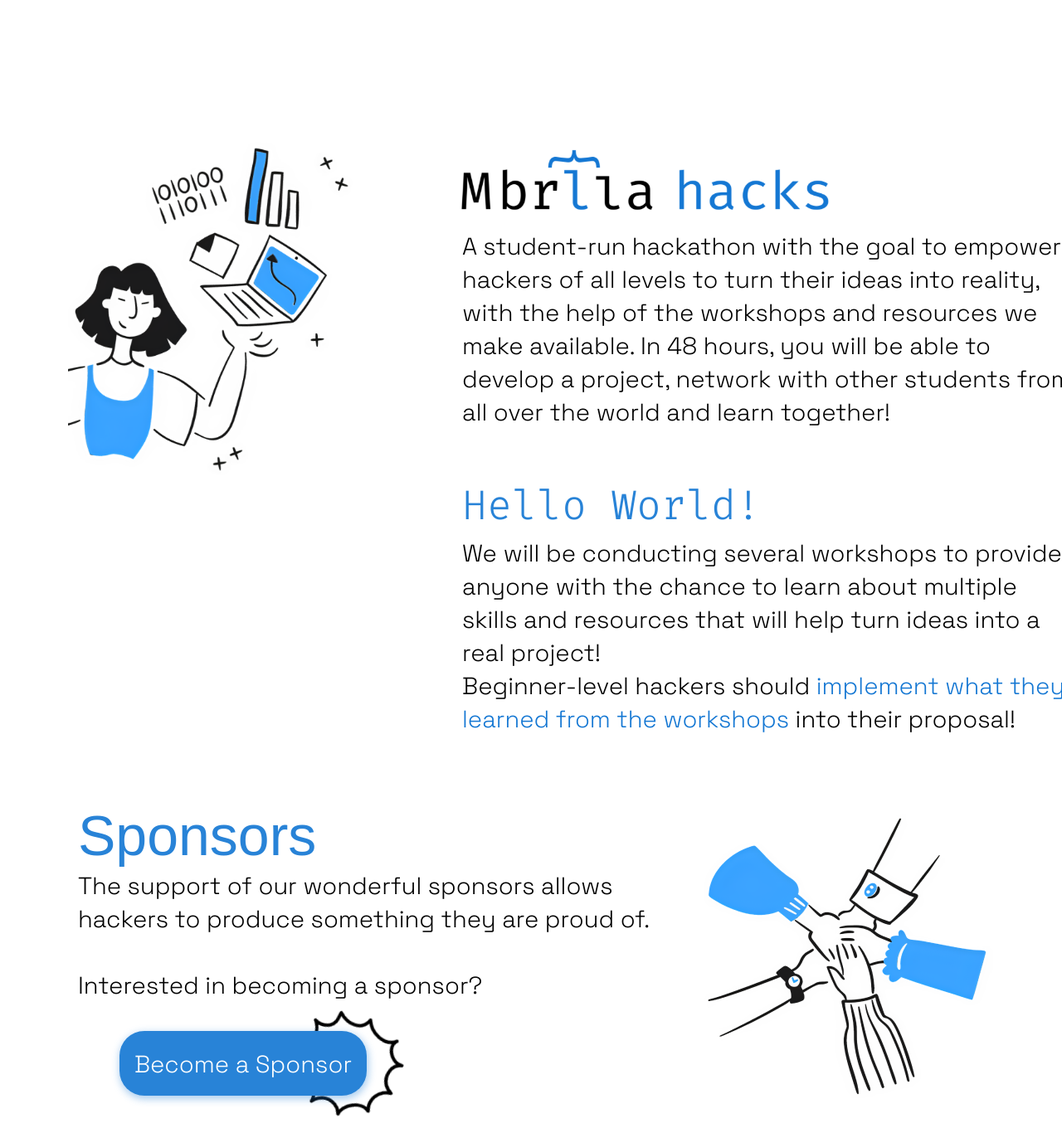
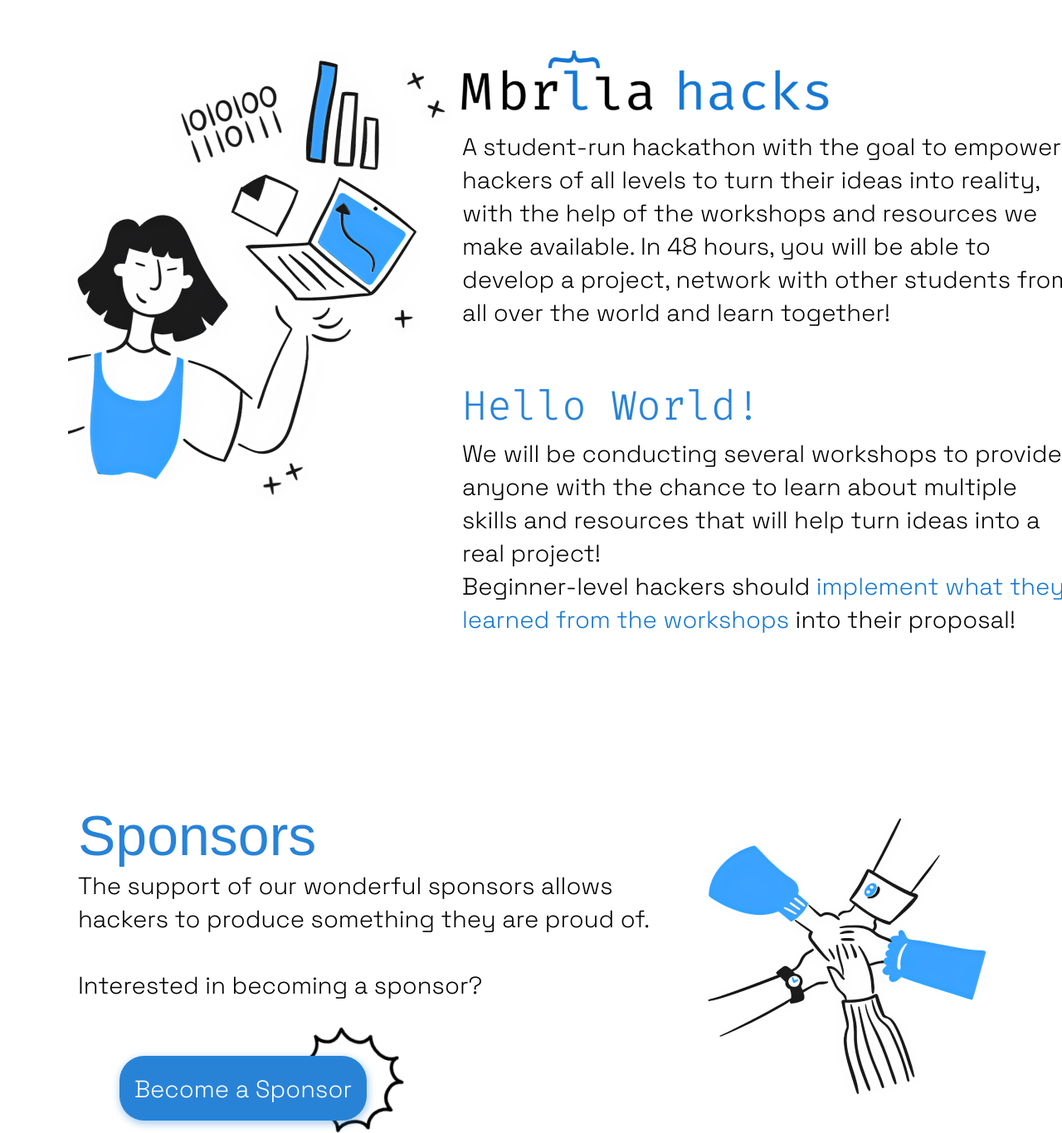
Before and after one commit to MbrllaHacks/Website, a React (Create React App) app: page / in a window 1280 px wide. Shown: the part 964-2330 px from the top of the page at 83% size. Built offline with nearby package versions, Linux system fonts and the light colour scheme; a web font is replaced by a local one.

Commit message:
more alignment adjustments :(

```diff
--- a/src/App.js
+++ b/src/App.js
@@ -10,7 +10,7 @@ function App() {
     <div>
       <NavbarComp />
       <Home />
-      <About />
+      <About/>
       <Sponsors/>
     </div>
   );
--- a/src/components/About/about.css
+++ b/src/components/About/about.css
@@ -9,6 +9,11 @@
 .umbLogo {
   position: relative;
   right: 35px;
+}
+
+.about-section {
+  position: relative;
+  bottom: 120px;
 }
 
 p {
@@ -38,3 +43,17 @@ p {
     left: 70px;
   }
 }
+
+@media only screen and (max-width: 1200px) and (min-width: 767px) {
+  .girl {
+    width: 400px;
+  }
+}
+
+@media (max-width: 767px) {
+  .girl {
+    position: relative;
+    bottom: 140px;
+    height: 650px;
+  }
+}
--- a/src/components/About/about.js
+++ b/src/components/About/about.js
@@ -10,7 +10,7 @@ import {Container, Row, Col, Particle} from "react-bootstrap"
 function About(){
     return (
         <section>
-        <Container fluid id="home">
+        <Container fluid className="about-section">
           <Container >
             <Row>
                     {/* Girl image */}
@@ -18,7 +18,8 @@ function About(){
                 <Col md={5} >
                     <img src={girl}
                     alt="Girl"
-                    style={{ maxHeight: "450px" }}
+                    className="girl"
+                    style={{ maxHeight: "700px" }}
                     ></img>
                 </Col>
 
--- a/src/components/Sponsors/sponsors.css
+++ b/src/components/Sponsors/sponsors.css
@@ -27,7 +27,7 @@
   line-height: 45px;
   color: #ffffff;
   position: relative;
-  bottom: 150px;
+  bottom: 120px;
 }
 
 .hands {
@@ -40,15 +40,20 @@
   transform: rotate(-126.32deg);
   z-index: -1;
   position: relative;
-  bottom: 155px;
+  bottom: 125px;
   right: 140px;
+}
+
+.sponsor-blur {
+  position: absolute;
+  bottom: 200px;
 }
 
 @media (max-width: 1400px) {
   .prin1 {
     position: relative;
     left: 150px;
-    bottom: 315px;
+    bottom: 295px;
   }
 }
 
--- a/src/components/Sponsors/sponsors.js
+++ b/src/components/Sponsors/sponsors.js
@@ -1,5 +1,6 @@
 import "./sponsors.css"
 import hands from "./../../Assets/sponsor-hands.png"
+import sponsorBlur from "./../../Assets/sponsor-blur.png"
 import prin from "./../../Assets/prin.svg"
 
 import {Container, Row, Col} from "react-bootstrap"
@@ -45,6 +46,11 @@ function Sponsors(){
                     className="hands"
                     style={{ maxHeight: "450px" }}
                     ></img>
+
+                    {/* <img src={sponsorBlur}
+                    alt="blur"
+                    className="sponsor-blur"
+                    ></img> */}
                 </Col>
             </Row>
 
```
Also changed, not shown: src/Assets/sponsor-blur.png (added).
